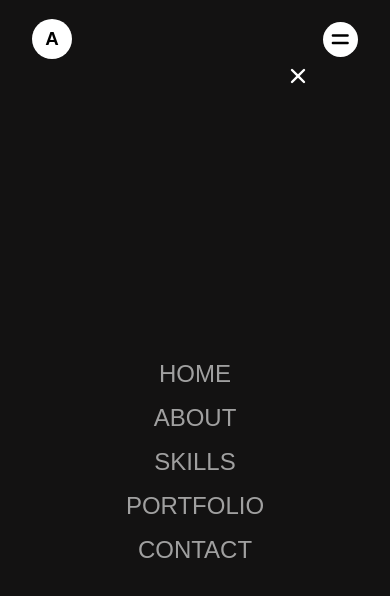
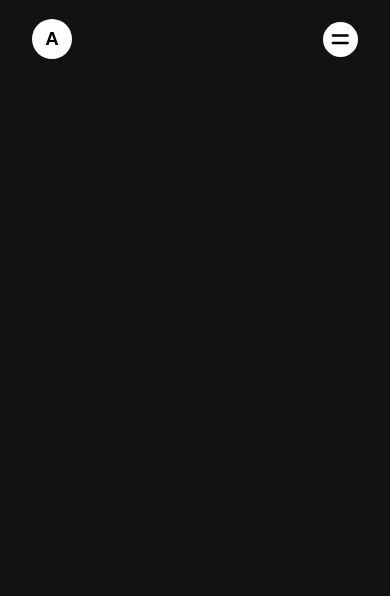
Before and after one commit to scaev/portfolio-react, a React (Create React App) app: page / in a window 390 px wide. Shown: the top 596 px of the page. Built offline with nearby package versions, Linux system fonts and the light colour scheme.

Commit message:
Completed responsive navbar

```diff
--- a/src/components/Navbar/Navbar.jsx
+++ b/src/components/Navbar/Navbar.jsx
@@ -3,7 +3,7 @@ import { navLinks } from "../../Data";
 import { socialIcons } from "../../Data";
 import "./Navbar.scss";
 import { HiMenuAlt4, HiX } from "react-icons/hi";
-import { Variant, motion } from "framer-motion";
+import {  motion } from "framer-motion";
 
 const Navbar = () => {
   const [toggle, setToggle] = useState(false);
@@ -68,7 +68,11 @@ const Navbar = () => {
           initial="hidden"
           animate={toggle ? "visible" : "hidden"}
         ></motion.div>
-        <motion.div className="menuX">
+        <motion.div
+          className="menuX"
+          variants={navLinkVariants}
+          animate={toggle ? "visible" : "hidden"}
+        >
           <HiX onClick={() => setToggle(false)} />
           {navLinks.map((navlink, index) => {
             return (
```
